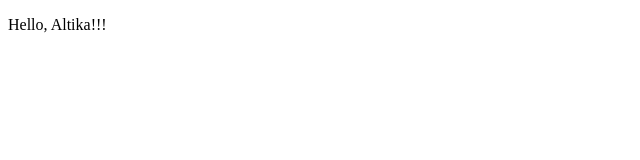
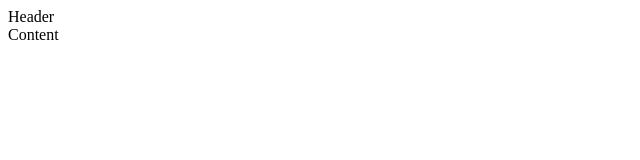
Before and after one commit to avramenkomy/altika-frontend, a React (Create React App) app: page / in a window 1280 px wide. Shown: the top 160 px of the page, without its empty margins (0-640 px from the left). Built offline with nearby package versions, Linux system fonts and the light colour scheme; the HTML template or start-up script is replaced by a standard one.

Commit message:
add mui dependent

```diff
--- a/package.json
+++ b/package.json
@@ -3,6 +3,10 @@
   "version": "0.1.0",
   "private": true,
   "dependencies": {
+    "@emotion/react": "^11.5.0",
+    "@emotion/styled": "^11.3.0",
+    "@mui/icons-material": "^5.0.5",
+    "@mui/material": "^5.0.6",
     "@testing-library/jest-dom": "^5.11.4",
     "@testing-library/react": "^11.1.0",
     "@testing-library/user-event": "^12.1.10",
--- a/src/App.js
+++ b/src/App.js
@@ -1,11 +1,15 @@
 import React from 'react';
+
+import AppHeader from './components/appHeader/AppHeader';
+import AppContent from './components/appContent/AppContent';
 
 function App() {
   return (
-    <div className="App">
-      <p>Hello, Altika!!!</p>
+    <div className="app">
+      <AppHeader />
+      <AppContent />
     </div>
-  );
+  )
 }
 
 export default App;
--- /dev/null
+++ b/src/components/appContent/AppContent.js
@@ -0,0 +1,9 @@
+import * as React from 'react';
+
+
+export default function AppContent() {
+
+  return (
+    <div>Content</div>
+  );
+}
--- /dev/null
+++ b/src/components/appHeader/AppHeader.js
@@ -0,0 +1,9 @@
+import React from 'react';
+
+function AppHeader() {
+    return (
+      <div>Header</div>
+    )
+  }
+
+export default AppHeader;
```
Also changed, not shown: src/components/appHeader/AppHeader.css (added), 1 other file (tests, documents, lock files or other folders).
